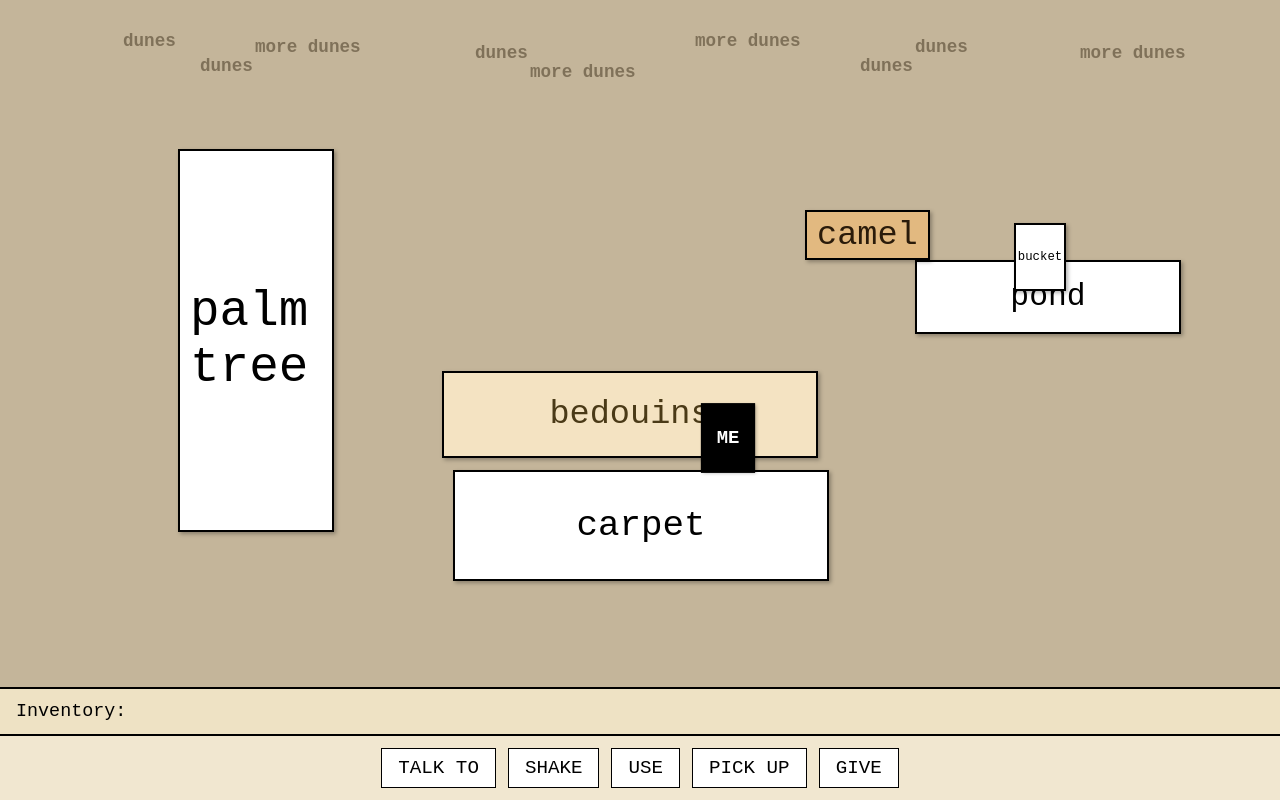
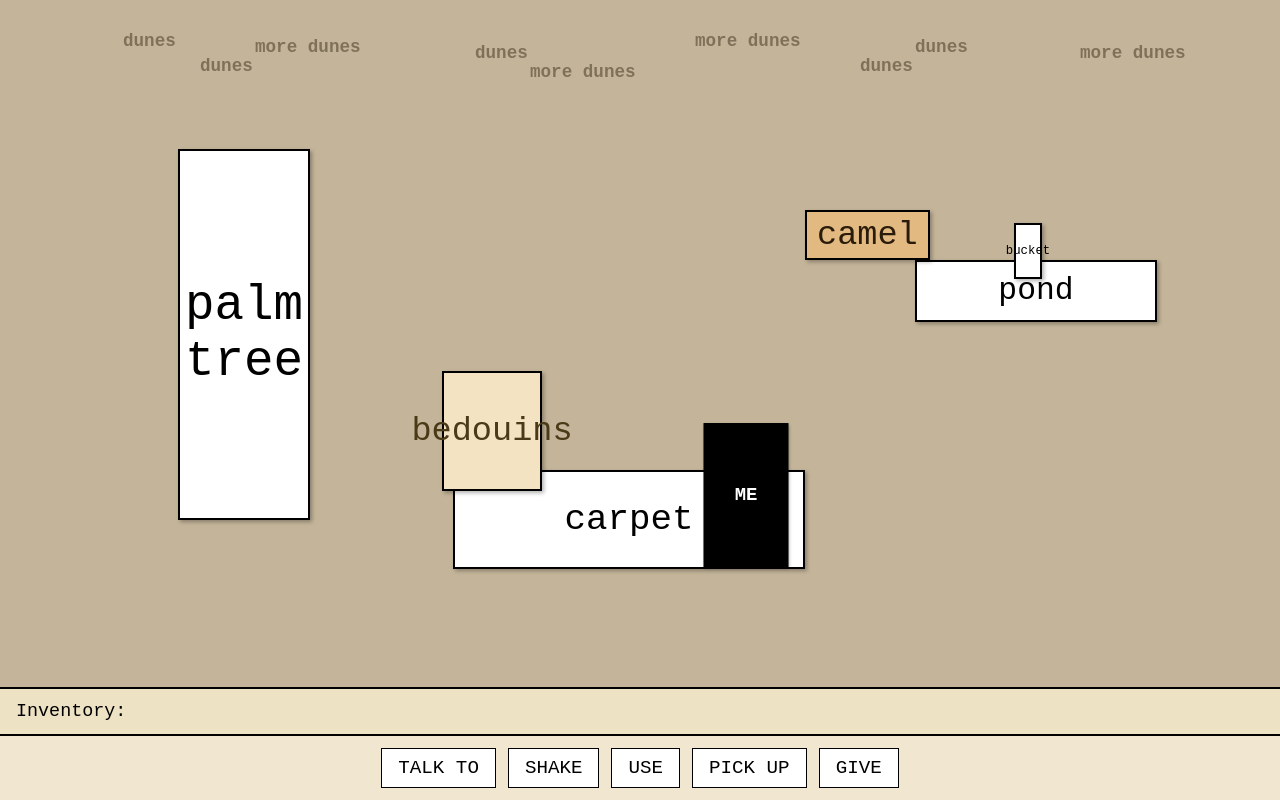
Before and after one commit to annelaure-blog/camel_game, a website with bundled scripts: page src/index.html in a window 1280 px wide. Built offline with nearby package versions, Linux system fonts and the light colour scheme.

Commit message:
Fix character block sizes

```diff
--- a/src/index.html
+++ b/src/index.html
@@ -20,11 +20,11 @@
 
     <div class="label" data-name="palm tree">palm tree</div>
     <div class="label" data-name="carpet">carpet</div>
-    <div class="label" data-name="bedouins">bedouins</div>
+    <div class="label label--character label--sitting" data-name="bedouins">bedouins</div>
     <div class="label" data-name="camel">camel</div>
     <div class="label" data-name="pond">pond</div>
     <div class="label" data-name="bucket">bucket</div>
-    <div class="label" data-name="me">ME</div>
+    <div class="label label--character label--standing" data-name="me">ME</div>
     <div class="dialogue-box dialogue-me" id="dialogue-me"></div>
     <div class="dialogue-box dialogue-other" id="dialogue-bedouins"></div>
     <div class="dialogue-box dialogue-camel" id="dialogue-camel"></div>
--- a/src/styles/main.css
+++ b/src/styles/main.css
@@ -53,19 +53,32 @@ body {
   width: var(--size-width, max-content);
   height: var(--size-height, max-content);
   z-index: var(--layer, 2);
+  box-sizing: border-box;
+}
+
+.label--character {
+  width: 100px;
+  padding: 0;
+}
+
+.label--character.label--standing {
+  height: 170px;
+}
+
+.label--character.label--sitting {
+  height: 120px;
 }
 
 .label[data-name="me"] {
   font-weight: bold;
   background: black;
   color: white;
-  width: 40px;
-  height: 70px;
   top: 5%;
   left: 40%;
   animation: dashPath 6s ease-in-out forwards;
   z-index: 3;
   transform: scale(0.3);
+  transform-origin: center bottom;
 }
 
 .label[data-name="bedouins"] {
@@ -235,10 +248,6 @@ body {
     aspect-ratio: 4 / 5;
   }
 
-  .label[data-name="me"] {
-    left: 45%;
-  }
-
   .verb {
     flex: 1 1 100%;
   }
```
